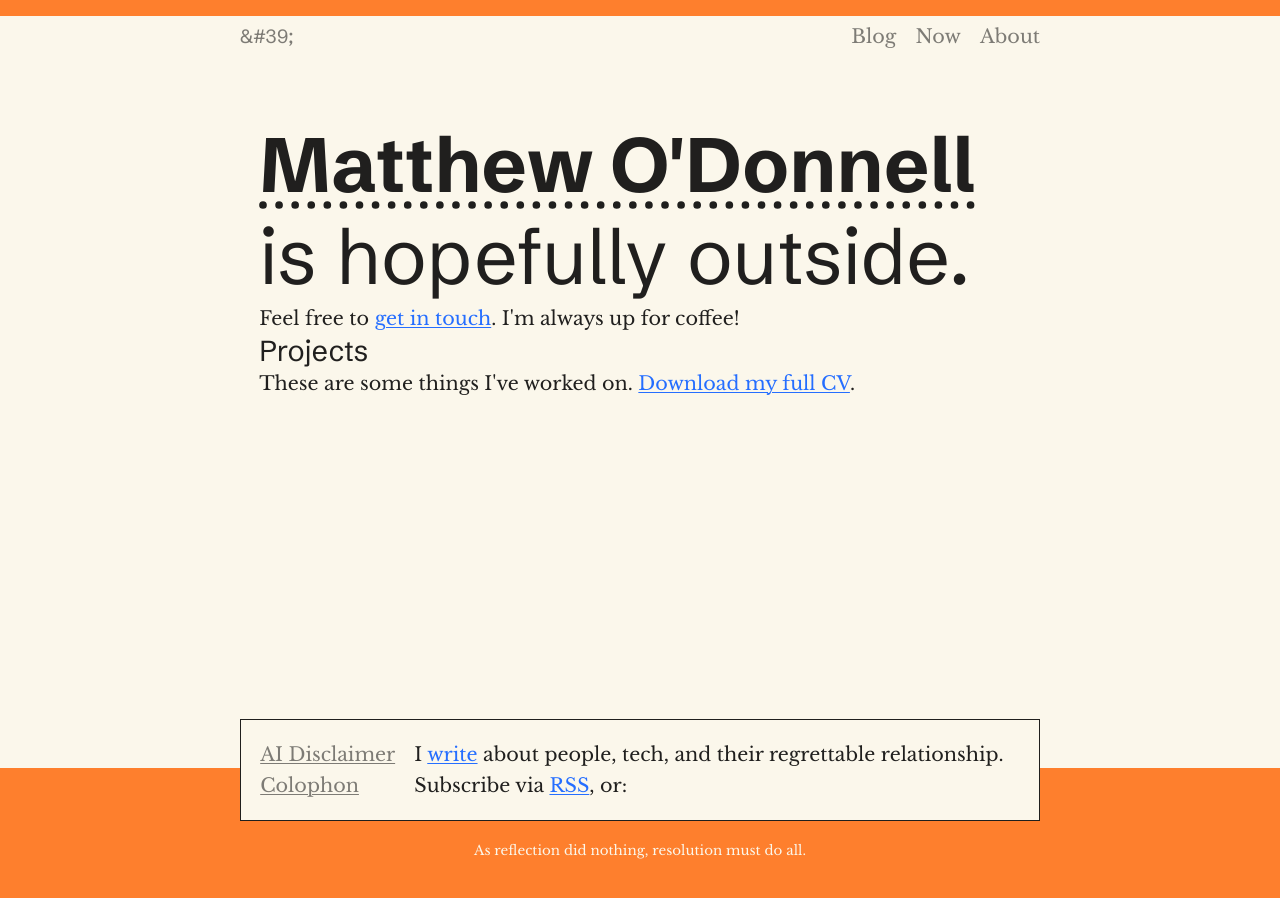
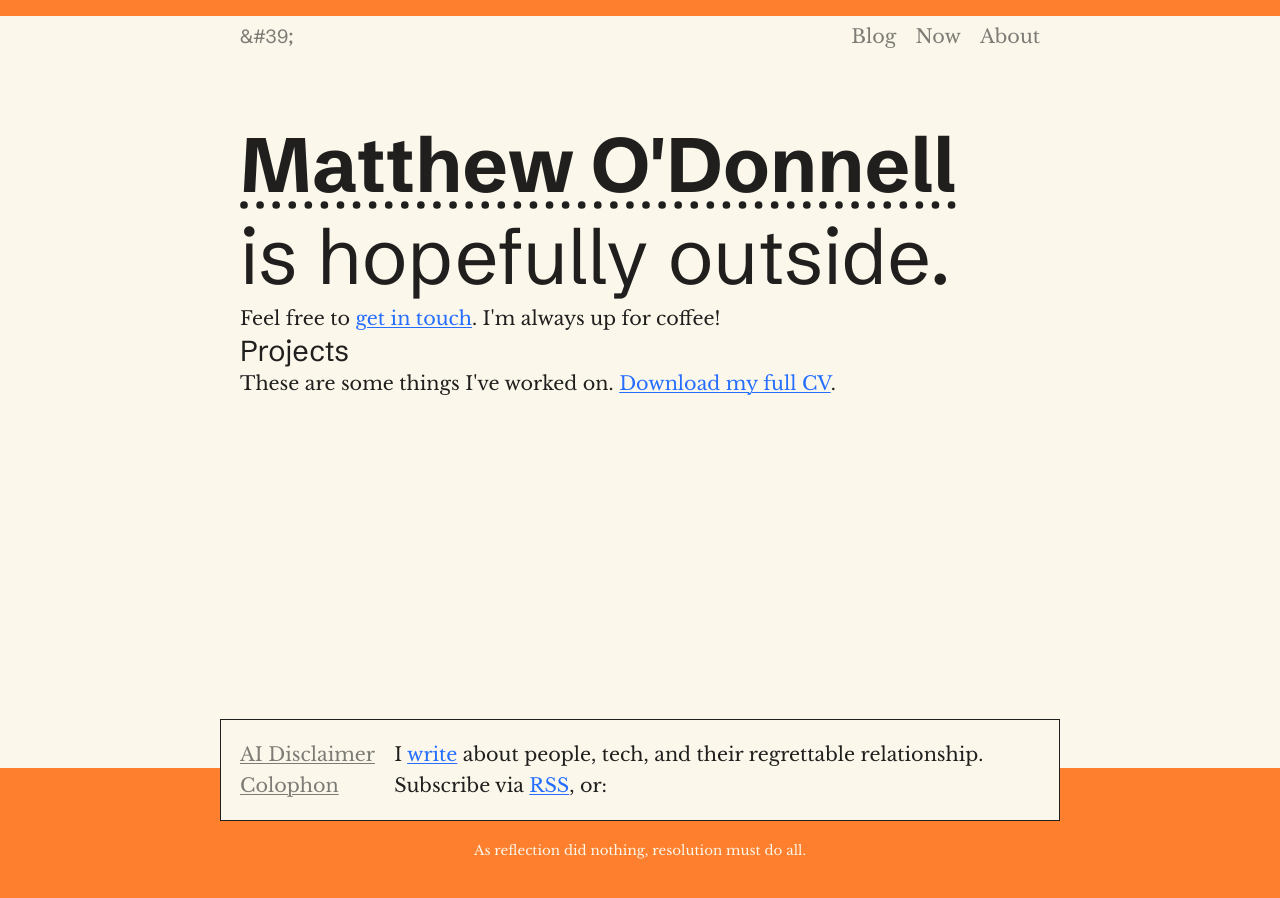
Before and after one commit to mattjamesod/personal-website, a Jekyll site: the page built from index.html, in a window 1280 px wide. Built offline with Jekyll 4.4.1, drawn with Linux system fonts in a browser that asks for light colours; some web fonts are replaced.

Commit message:
funky border box stuff

```diff
--- a/assets/stylesheet.css
+++ b/assets/stylesheet.css
@@ -220,7 +220,9 @@ hr {
 
 .center {
 	margin-inline: auto;
+	box-sizing: revert;
 	max-inline-size: var(--width);
+	width: 100%;
 }
 
 .home-page-name {
```
